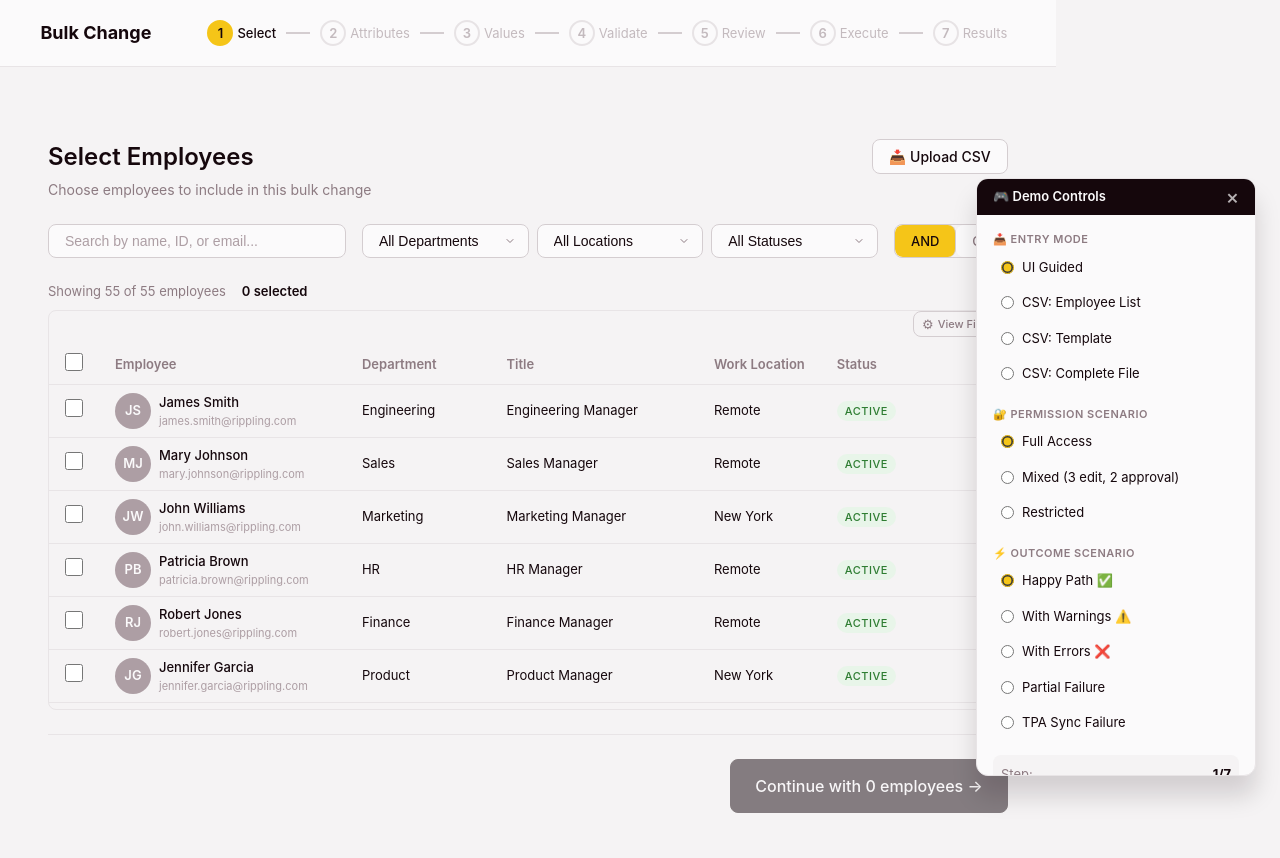
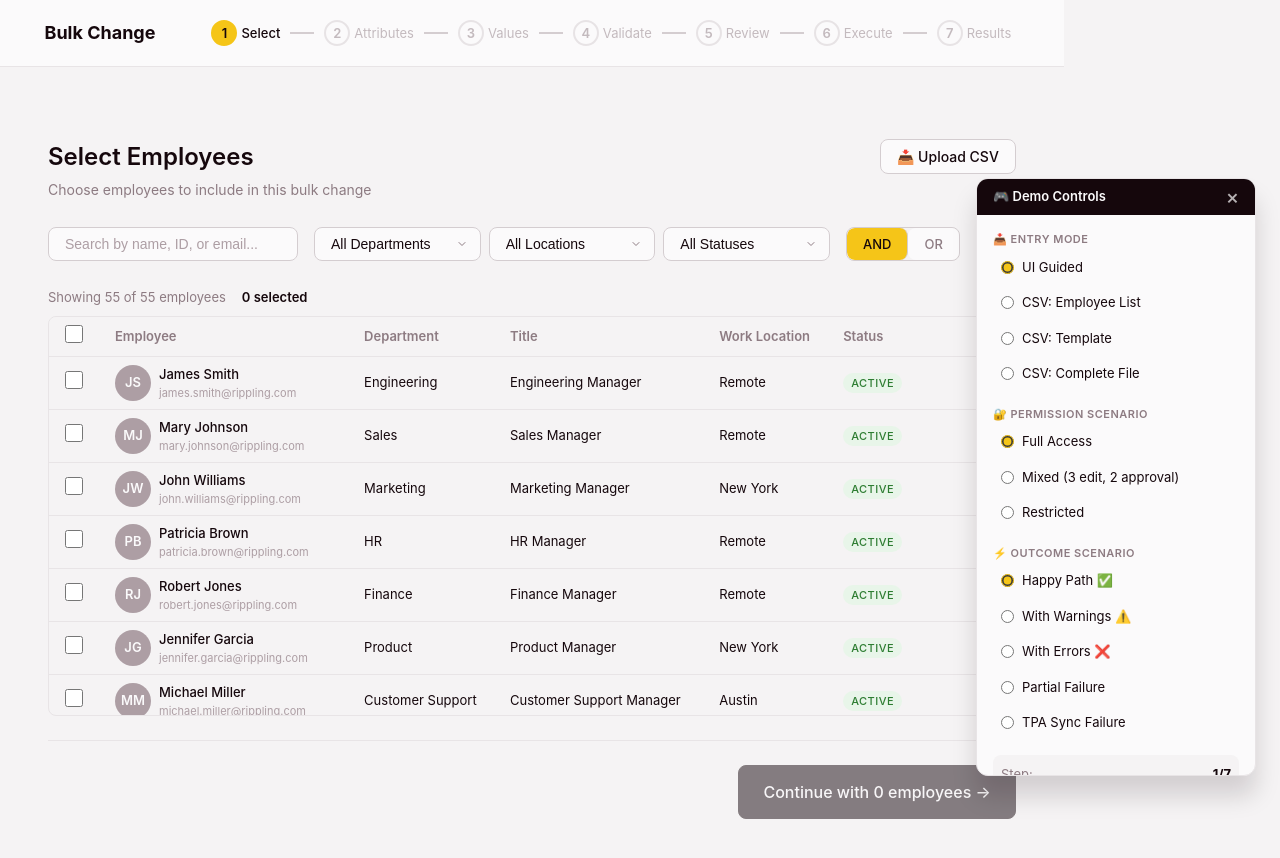
Before and after one commit to shivamuserology/bulk-change, a React (Vite) app: page / in a window 1280 px wide. Shown: the top 858 px of the page. Built offline with nearby package versions, Linux system fonts and the light colour scheme.

Commit message:
Refine Step 1 layout: move customization to filter bar and fix modal background

```diff
--- a/src/components/ColumnCustomizer.css
+++ b/src/components/ColumnCustomizer.css
@@ -1,3 +1,18 @@
+.modal-overlay {
+    position: fixed;
+    top: 0;
+    left: 0;
+    right: 0;
+    bottom: 0;
+    background: rgba(21, 7, 12, 0.6);
+    /* Rippling plum with opacity */
+    display: flex;
+    align-items: center;
+    justify-content: center;
+    z-index: 1000;
+    backdrop-filter: blur(2px);
+}
+
 .column-customizer-modal {
     background: var(--surface-primary);
     border-radius: var(--radius-lg);
--- a/src/components/ColumnCustomizer.jsx
+++ b/src/components/ColumnCustomizer.jsx
@@ -74,7 +74,7 @@ export default function ColumnCustomizer({ selectedColumns, onColumnsChange, onC
         <div className="modal-overlay" onClick={onClose}>
             <div className="column-customizer-modal" onClick={e => e.stopPropagation()}>
                 <div className="modal-header">
-                    <h3>Customize Columns</h3>
+                    <h3>Configure Attributes</h3>
                     <button className="modal-close" onClick={onClose}>×</button>
                 </div>
 
@@ -83,7 +83,7 @@ export default function ColumnCustomizer({ selectedColumns, onColumnsChange, onC
                         <input
                             type="text"
                             className="form-input"
-                            placeholder="Search fields..."
+                            placeholder="Search attributes..."
                             value={searchTerm}
                             onChange={(e) => setSearchTerm(e.target.value)}
                         />
--- a/src/components/wizard/Step1.css
+++ b/src/components/wizard/Step1.css
@@ -93,34 +93,52 @@
     overflow-y: auto;
 }
 
-.table-header-actions {
+.filter-actions-group {
     display: flex;
-    justify-content: flex-end;
-    margin-bottom: var(--spacing-sm);
+    align-items: center;
+    margin-left: auto;
 }
 
 .customize-columns-btn {
-    display: inline-flex;
+    display: flex;
     align-items: center;
-    gap: var(--spacing-xs);
-    font-size: var(--font-size-xs);
+    justify-content: center;
+    width: 40px;
+    height: 40px;
+    font-size: 1.2rem;
     color: var(--text-secondary);
-    background: transparent;
+    background: var(--white);
     border: 1px solid var(--border-color);
-    padding: var(--spacing-xs) var(--spacing-sm);
     border-radius: var(--radius-md);
     cursor: pointer;
     transition: all var(--transition-fast);
+    position: relative;
 }
 
 .customize-columns-btn:hover {
     background: var(--surface-hover);
-    color: var(--text-primary);
+    color: var(--plum-deep);
     border-color: var(--yellow-accent);
 }
 
-.customize-columns-btn .icon {
-    font-size: var(--font-size-sm);
+.customize-columns-btn:hover::after {
+    content: 'Attributes';
+    position: absolute;
+    bottom: -32px;
+    right: 0;
+    background: var(--plum-deep);
+    color: var(--white);
+    padding: 4px 8px;
+    border-radius: 4px;
+    font-size: 11px;
+    white-space: nowrap;
+    pointer-events: none;
+    z-index: 10;
+}
+
+.table-container {
+    max-height: calc(100vh - 400px);
+    overflow-y: auto;
 }
 
 .employee-cell {
--- a/src/components/wizard/Step1_SelectEmployees.jsx
+++ b/src/components/wizard/Step1_SelectEmployees.jsx
@@ -189,6 +189,16 @@ export default function Step1_SelectEmployees() {
                         OR
                     </button>
                 </div>
+
+                <div className="filter-actions-group">
+                    <button
+                        className="icon-btn customize-columns-btn"
+                        onClick={() => setShowColumnCustomizer(true)}
+                        title="Attributes"
+                    >
+                        <span className="icon">⚙</span>
+                    </button>
+                </div>
             </div>
 
             <div className="selection-summary">
@@ -206,15 +216,6 @@ export default function Step1_SelectEmployees() {
             </div>
 
             <div className="table-container">
-                <div className="table-header-actions">
-                    <button
-                        className="customize-columns-btn"
-                        onClick={() => setShowColumnCustomizer(true)}
-                    >
-                        <span className="icon">⚙</span>
-                        View Fields
-                    </button>
-                </div>
                 <table className="table">
                     <thead>
                         <tr>
```
